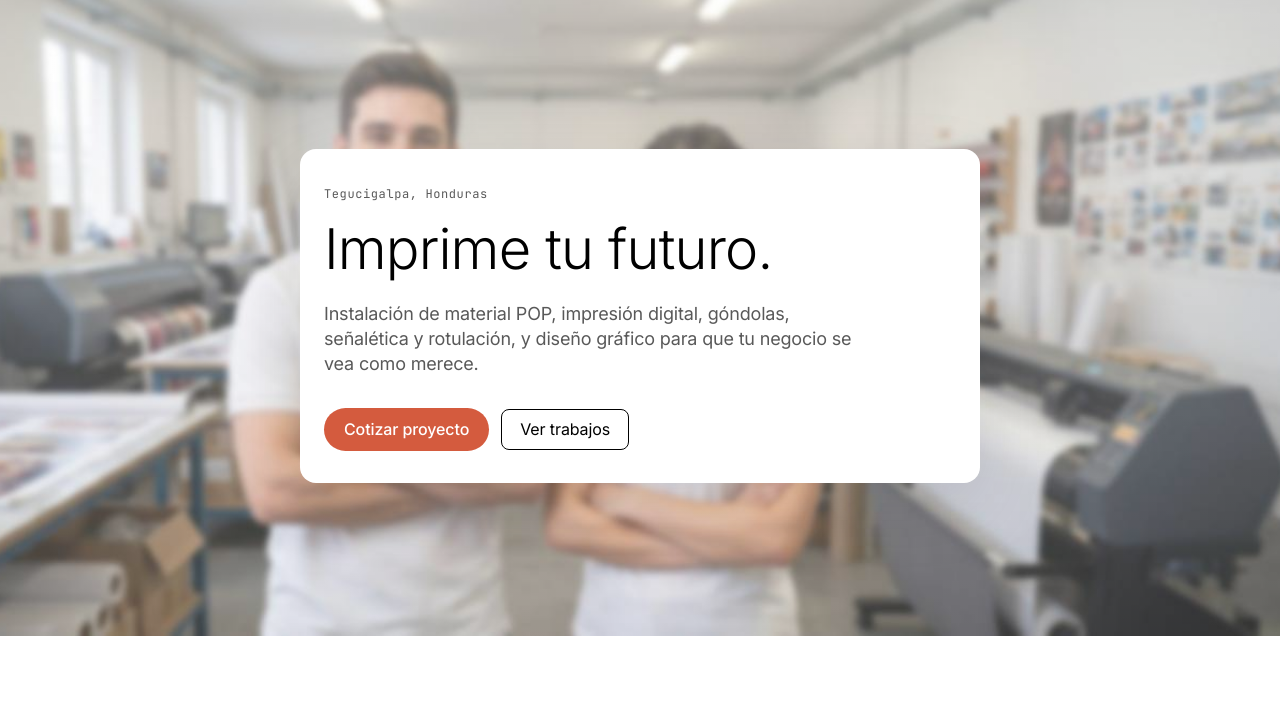
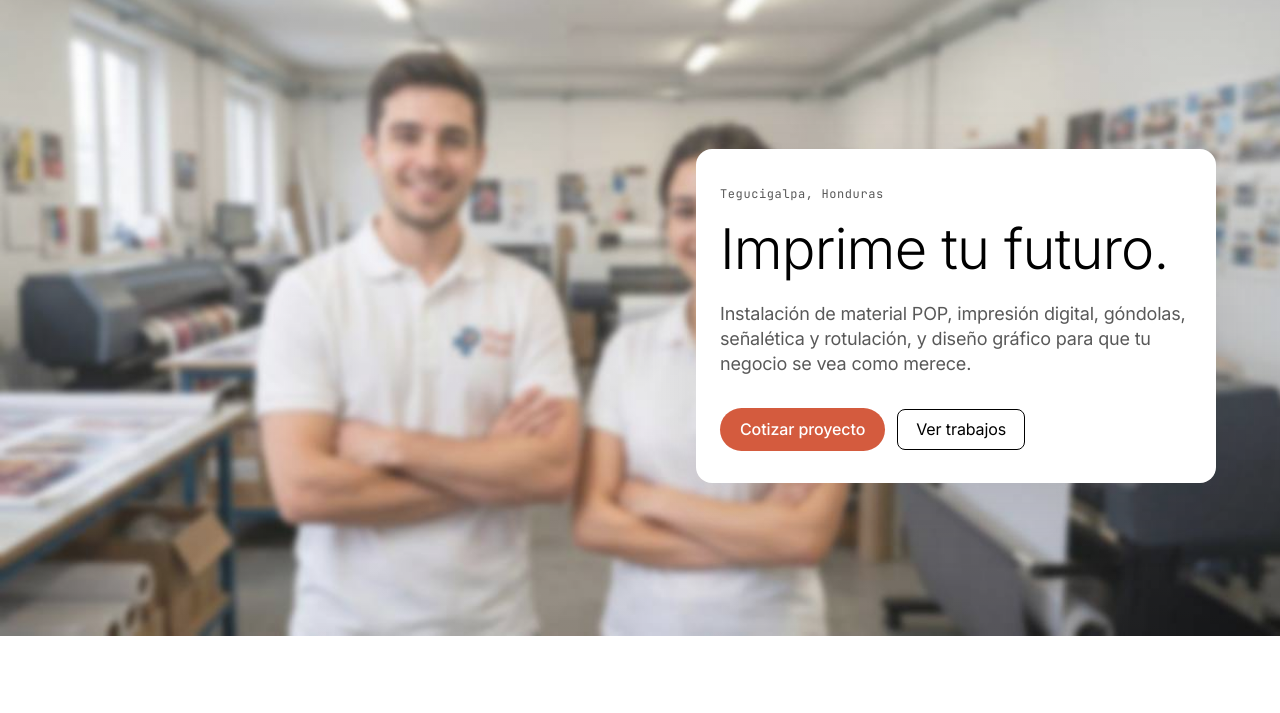
Before and after one commit to reneraudales2-dotcom/PixelPlus, a plain HTML site: page index.html in a window 1280 px wide. Shown: the part 68-781 px from the top of the page. Drawn offline with Linux system fonts and the light colour scheme.

Commit message:
Add files via upload

```diff
--- a/index.html
+++ b/index.html
@@ -319,6 +319,13 @@
     }
 
 
+
+    @media (min-width: 961px) {
+      .hero-section { justify-content: flex-end; padding-right: 64px; }
+      .hero-section .hero-floating-card { max-width: 520px; }
+      .hero-bg img { object-position: 0% 40%; }
+      .hero-bg::after { background: linear-gradient(180deg, rgba(255,255,255,.22), rgba(255,255,255,.08)); }
+    }
 
     /* Hero Floating Card: white surface, 16px radius, 24px padding, shadow-xl, NO border */
     .hero-floating-card {
```
